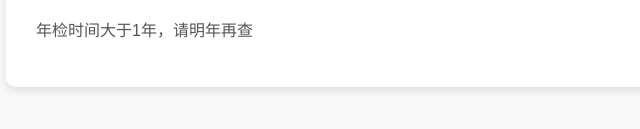
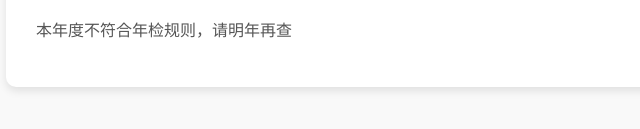
Before and after one commit to zalehub/Vehicle_Inspection_Calculator, a plain HTML site: page index.html in a window 1280 px wide. Both pictures are taken after a click on the button "计算年检时间". Shown: the part 413-542 px from the top of the page, 304-944 px from the left. Drawn offline with Linux system fonts and the light colour scheme.

Commit message:
Update index.html

```diff
--- a/index.html
+++ b/index.html
@@ -160,7 +160,7 @@
                 let resultText = `该车的最近年检时间为：${formattedNextInspectionDate}，操作：${action}`;
                 document.getElementById('result').innerHTML = resultText;
             } else {
-                document.getElementById('result').innerHTML = "年检时间大于1年，请明年再查";
+                document.getElementById('result').innerHTML = "本年度不符合年检规则，请明年再查";
             }
         }
     </script>
```
